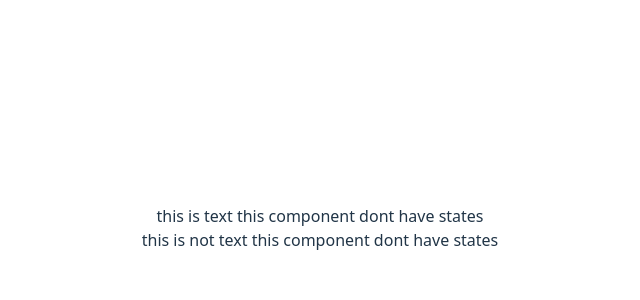
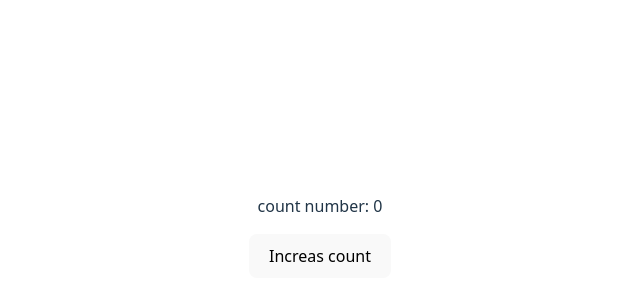
Before and after one commit to gianniskorkontzilas/React-Masterclass, a React (Vite) app: page / in a window 1280 px wide. Shown: the part 172-472 px from the top of the page, without its empty margins (320-960 px from the left). Built offline with nearby package versions, Linux system fonts and the light colour scheme.

Commit message:
Stateful Component

```diff
--- a/src/App.jsx
+++ b/src/App.jsx
@@ -3,16 +3,18 @@ import reactLogo from './assets/react.svg'
 import viteLogo from '/vite.svg'
 import './App.css'
 import StateLessComponent from './components/StateLessComponent'
+import Stateful from './components/Stateful'
 
 function App() {
 
-
+const [count, setCount]  = useState(0)
 
   return (
     <div>
-      <StateLessComponent text={"this is text "} >  </StateLessComponent>
-      <StateLessComponent text={"this is not text "} >  </StateLessComponent>
-
+      <p>count number:  {count}</p>
+      <button onClick={() => {
+        setCount(prev => prev + 1)
+      }}>Increas count</button>
     </div>
   )
 }
--- /dev/null
+++ b/src/components/Stateful.jsx
@@ -0,0 +1,9 @@
+import React from "react";
+
+const Stateful = () => {
+    return (
+      <div>Stateful</div>
+    )
+}
+
+export default Stateful
```
